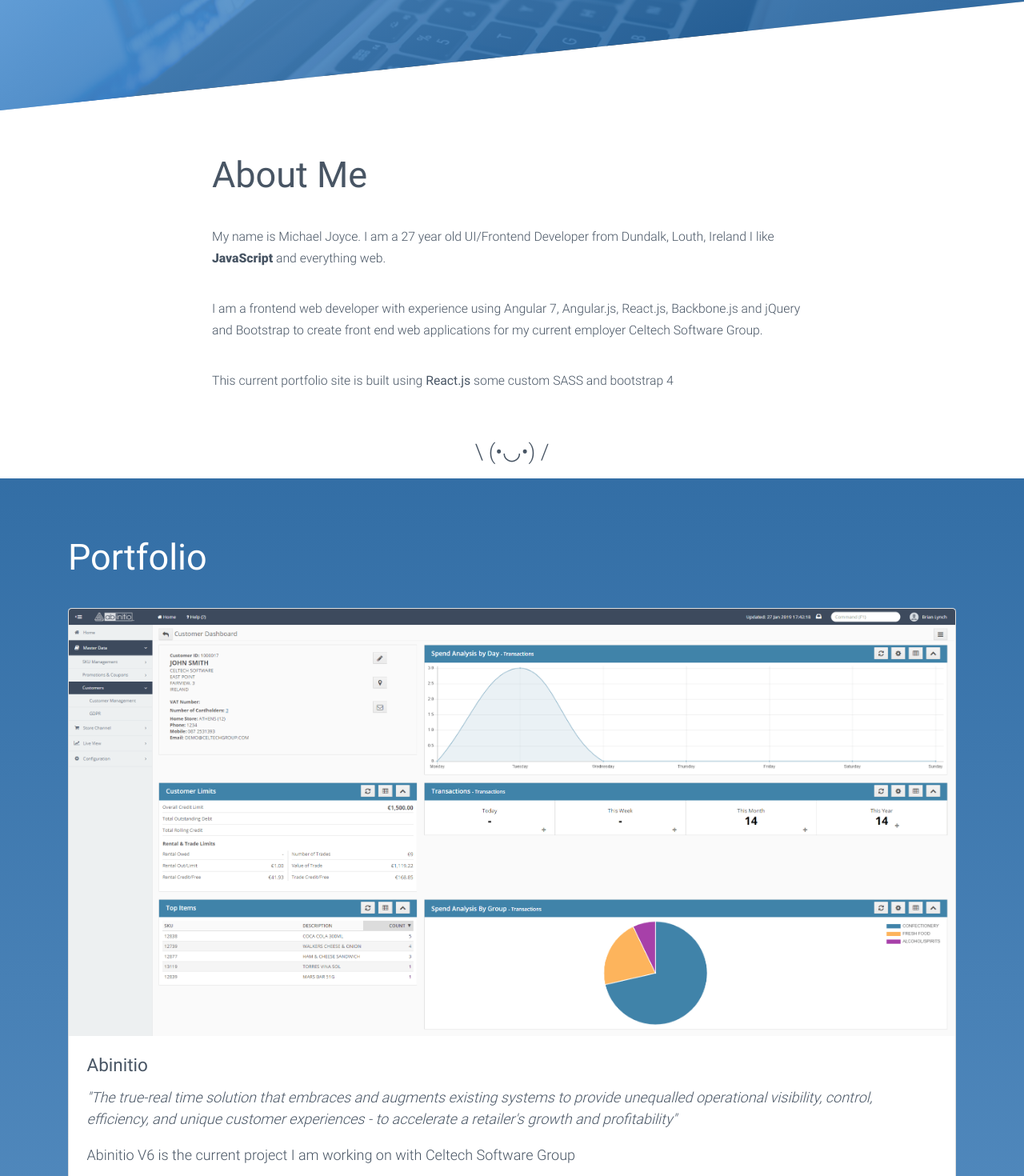
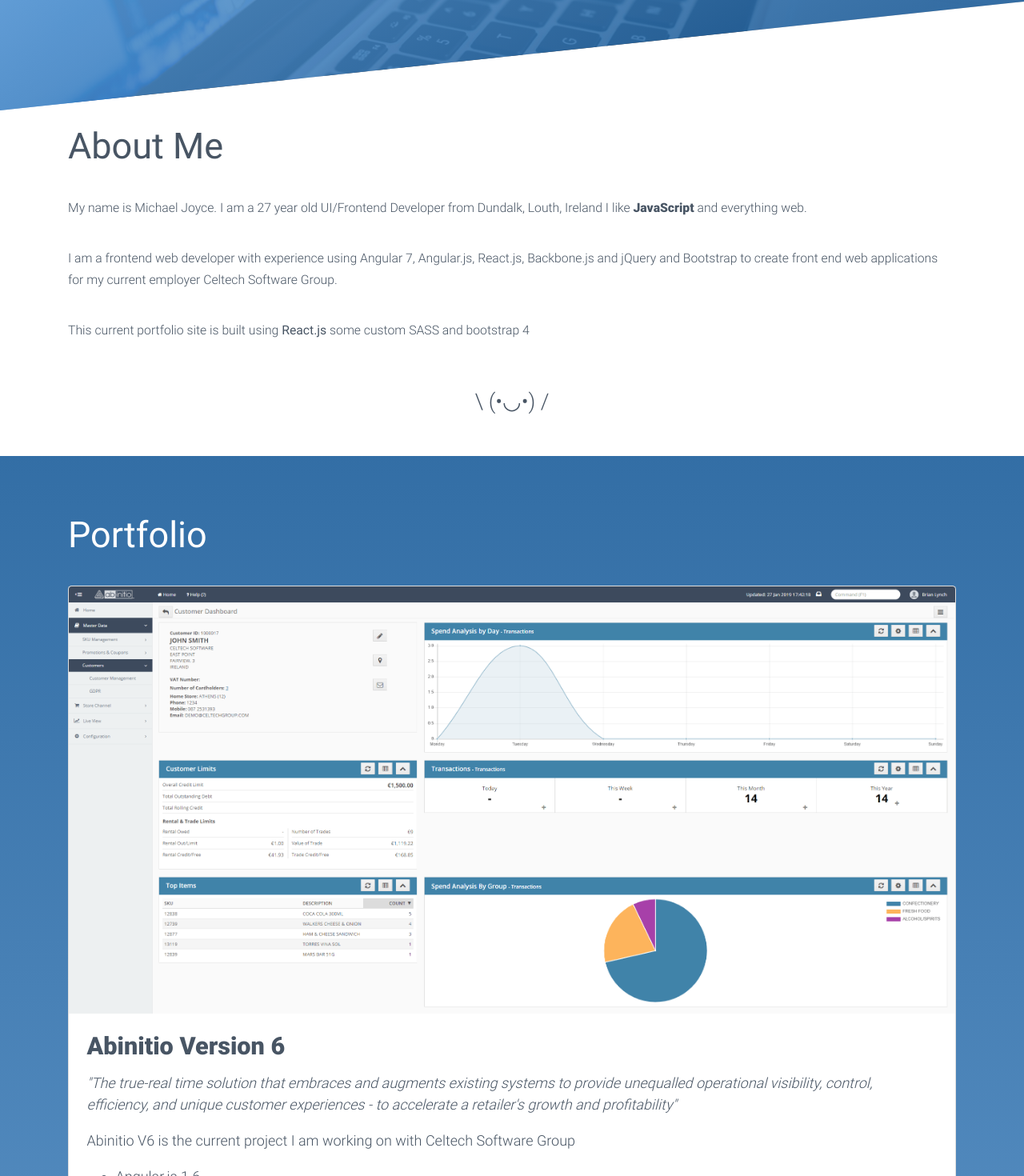
Before and after one commit to MichaelPeterJoyce/michaeljoyce, a React app: page / in a window 1280 px wide. Shown: the part 542-2012 px from the top of the page at 80% size. Built offline with nearby package versions, Linux system fonts and the light colour scheme.

Commit message:
Made some styling changes for the portfolio homepage

```diff
--- a/src/Pages/AboutPage/AboutPage.scss
+++ b/src/Pages/AboutPage/AboutPage.scss
@@ -2,22 +2,23 @@
 @import '../../styles/variables';
 
 .about-page {
-    padding-top: 2rem;
+    padding-bottom: 10rem;
     color: $text-color-secondary;
-    min-height: 80vh;
+    min-height: 60vh;
     clip-path: polygon(0 0, 100% 0, 100% 80%, 0 100%);
 
     @include breakpoint-small-down {
-        padding-top: 3rem;
+        padding-left: 3rem;
+        padding-right: 3rem;
+    }
+    @include breakpoint-medium-down {
+        padding-left: 3rem;
+        padding-right: 3rem;
     }
 
     h1 {
         padding: 1rem 0;
         font-size: 2.5rem;
-    }
-
-    .content-grid {
-        flex: auto;
     }
 
     .about-wrapper {
--- a/src/Pages/AboutPage/AboutPage.tsx
+++ b/src/Pages/AboutPage/AboutPage.tsx
@@ -5,7 +5,7 @@
     render() {
         return (
             <div className="container about-page">
-                <div className="content-grid">
+                <div>
                     <h1>About Me</h1>
                     <div className="about-wrapper">
                         <div className="about-content">
--- a/src/Pages/PortfolioPage/PortfolioPage.scss
+++ b/src/Pages/PortfolioPage/PortfolioPage.scss
@@ -29,10 +29,6 @@
     margin-bottom: 1rem;
   }
 
-  .content-grid {
-    flex: auto;
-  }
-
   .portfolio-wrapper {
     display: grid;
     justify-content: center;
--- a/src/Pages/PortfolioPage/PortfolioPage.tsx
+++ b/src/Pages/PortfolioPage/PortfolioPage.tsx
@@ -6,11 +6,11 @@
     render() {
         return (
             <div className="portfolio-page">
-                <div className="container content-grid">
+                <div className="container">
                     <h1>Portfolio</h1>
                     <div className="portfolio-wrapper">
                         <PortfolioItem
-                            name='Abinitio'
+                            name='Abinitio Version 6'
                             url={'https://celtechgroup.com/'}
                         />
                         <PortfolioItem
--- a/src/components/PortfolioItem/PortfolioItem.scss
+++ b/src/components/PortfolioItem/PortfolioItem.scss
@@ -6,7 +6,10 @@
   margin-bottom: 5rem;
   color: $text-color-secondary;
 
-
+  h5{
+    font-weight: 600;
+    font-size: 1.7rem;
+  }
 
   ul{
     margin-left: 2rem;
--- a/src/components/PortfolioItem/PortfolioItem.tsx
+++ b/src/components/PortfolioItem/PortfolioItem.tsx
@@ -11,7 +11,7 @@
                 description = require("../../assets/posts/skillsboost.html");
                 image = 'skillsboost.png';
                 break;
-            case 'Abinitio':
+            case 'Abinitio Version 6':
                 description = require("../../assets/posts/abinitio.html");
                 image = 'abinitio.png';
                 break;
```
